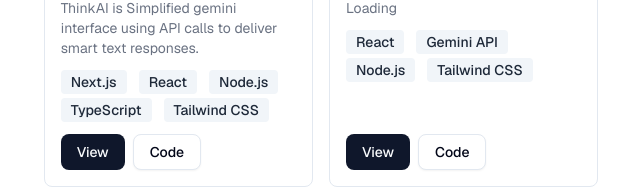
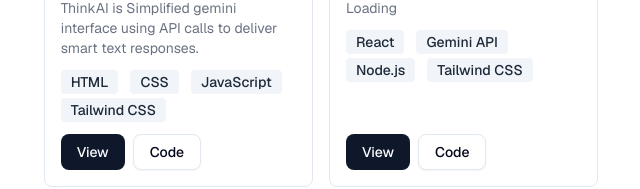
Before and after one commit to thisisnitintiwarii/my-portfolio, a Next.js app: page / in a window 1280 px wide. Shown: the part 1552-1741 px from the top of the page, without its empty margins (319-959 px from the left). Built offline with nearby package versions, Linux system fonts and the light colour scheme.

Commit message:
update aagain

```diff
--- a/components/Projects.tsx
+++ b/components/Projects.tsx
@@ -37,10 +37,9 @@ const projectsData = [
     code: "https://github.com/thisisnitintiwarii/ThinkAI",
     previewVideo: "/projectVideos/ThinkAI.mp4",
     technologies: [
-      "Next.js",
-      "React",
-      "Node.js",
-      "TypeScript",
+      "HTML",
+      "CSS",
+      "JavaScript",
       "Tailwind CSS",
     ],
   },
```
